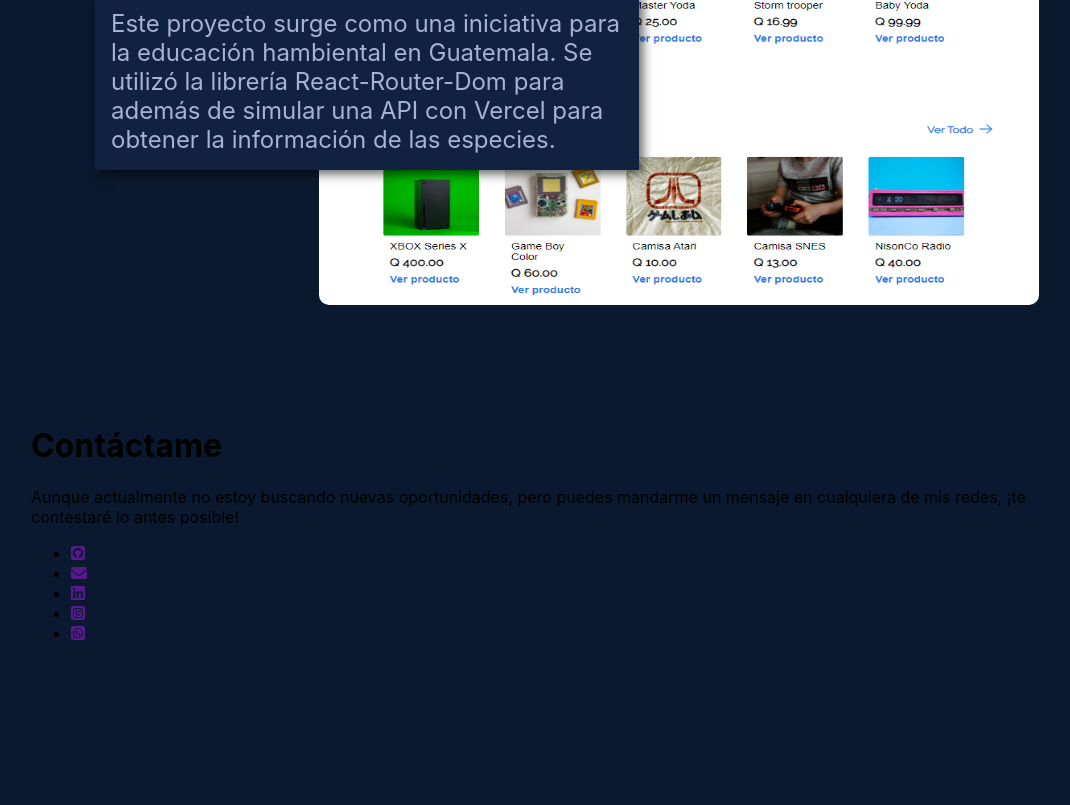
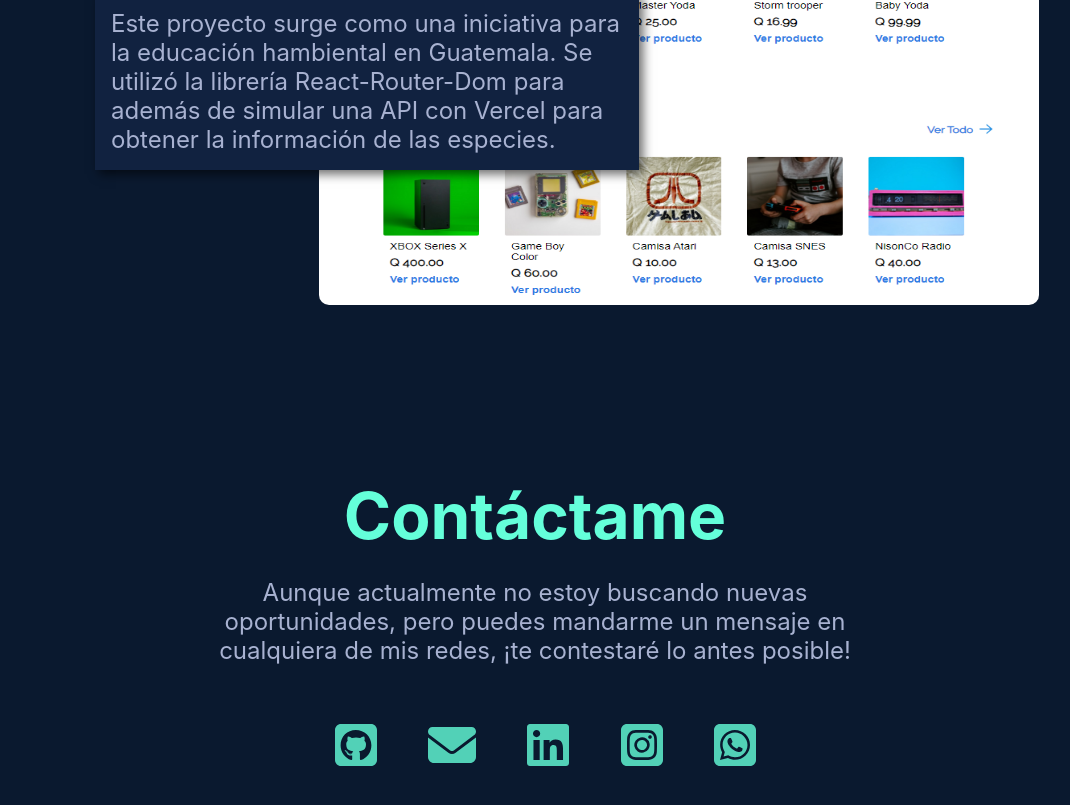
Before and after one commit to Noel1kt/Noel.dev, a React (Vite) app: page / in a window 1280 px wide. Shown: the part 2996-3801 px from the top of the page, without its empty margins (105-1175 px from the left). Built offline with nearby package versions, Linux system fonts and the light colour scheme.

Commit message:
contact style

```diff
--- a/src/App.css
+++ b/src/App.css
@@ -159,6 +159,44 @@
     margin-left: 35vh;
 }
 
+/* contact */
+
+.section-contact{
+    display: flex;
+    flex-direction: column;
+    align-items: center;
+    margin: 15% 0 10% 0%;
+}
+
+.section-contact h1{
+    color: #64ffda;
+    font-size: 8vh;
+    margin: 0%;
+    text-align: center;
+}
+
+.section-contact p{
+    color: #a8b2d1;
+    font-size: 3vh;
+    text-align: center;
+    width: 70%;
+}
+.section-contact ul {
+    display: flex;
+    justify-content: space-between;
+
+}
+.section-contact li {
+    list-style: none;
+    margin: 1rem;
+    opacity: 0.8;
+    transition: transform 0.5s;
+}
+
+.section-contact li:hover {
+    transform: scale(1.2);
+    opacity: 1;
+}
 
 /* middle project */
 
--- a/src/Sections/Contact.jsx
+++ b/src/Sections/Contact.jsx
@@ -2,20 +2,21 @@
 import { faSquareGithub, faLinkedin } from "@fortawesome/free-brands-svg-icons"
 import { faEnvelope } from "@fortawesome/free-solid-svg-icons"
 import { faSquareInstagram, faSquareWhatsapp } from "@fortawesome/free-brands-svg-icons"
+import '../App.css'
 
 export const Contact = () => {
     return(
-        <>
+        <section className="section-contact">
             <h1>Contáctame</h1>
             <p>Aunque actualmente no estoy buscando nuevas oportunidades,
             pero puedes mandarme un mensaje en cualquiera de mis redes, ¡te contestaré lo antes posible!</p>
             <ul>
-                <li><a href=""><FontAwesomeIcon icon={faSquareGithub} /></a></li>
-                <li><a href=""><FontAwesomeIcon icon={faEnvelope} /></a></li>
-                <li><a href=""><FontAwesomeIcon icon={faLinkedin} /></a></li>
-                <li><a href=""><FontAwesomeIcon icon={faSquareInstagram} /></a></li>
-                <li><a href=""><FontAwesomeIcon icon={faSquareWhatsapp} /></a></li>
+                <li><a href=""><FontAwesomeIcon className="icon-list" size="3x"  icon={faSquareGithub} /></a></li>
+                <li><a href=""><FontAwesomeIcon className="icon-list" size="3x"  icon={faEnvelope} /></a></li>
+                <li><a href=""><FontAwesomeIcon className="icon-list" size="3x"  icon={faLinkedin} /></a></li>
+                <li><a href=""><FontAwesomeIcon className="icon-list" size="3x"  icon={faSquareInstagram} /></a></li>
+                <li><a href=""><FontAwesomeIcon className="icon-list" size="3x"  icon={faSquareWhatsapp} /></a></li>
             </ul>
-        </>
+        </section>
     )
 }
```
